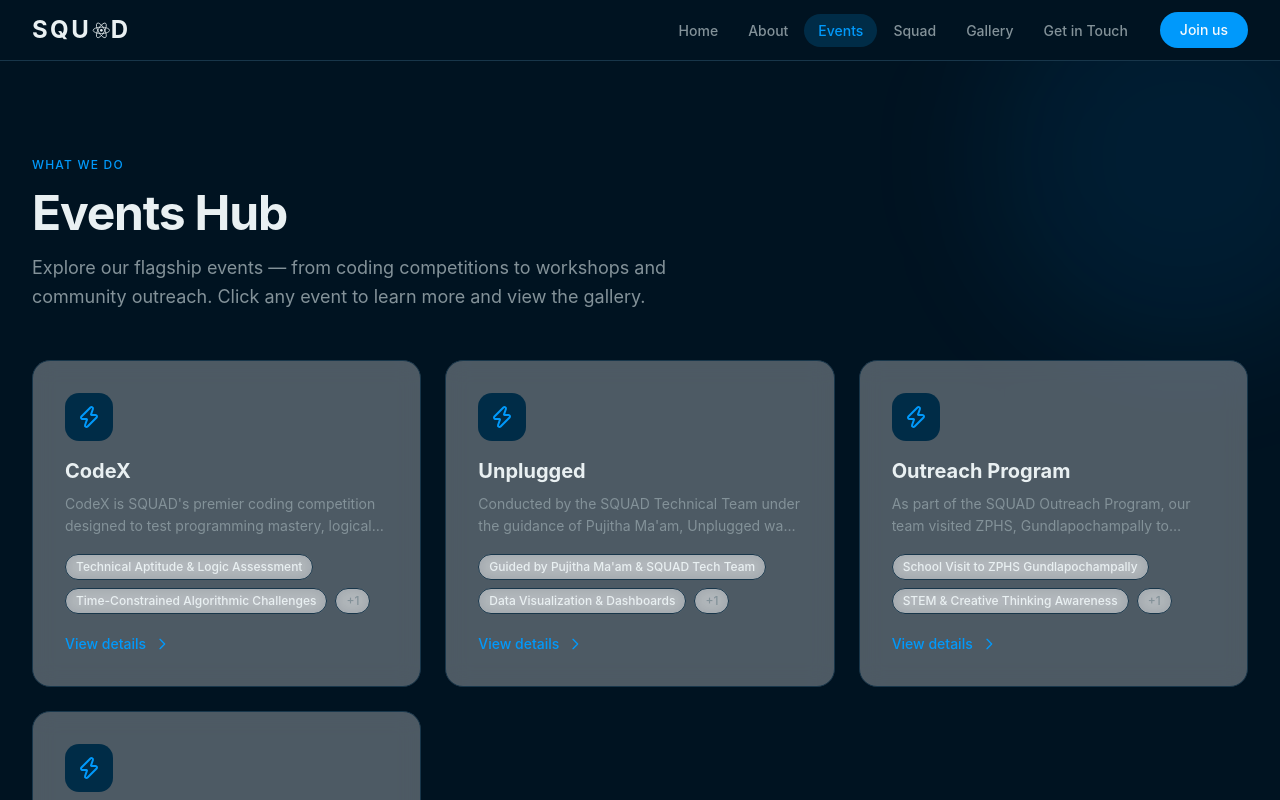
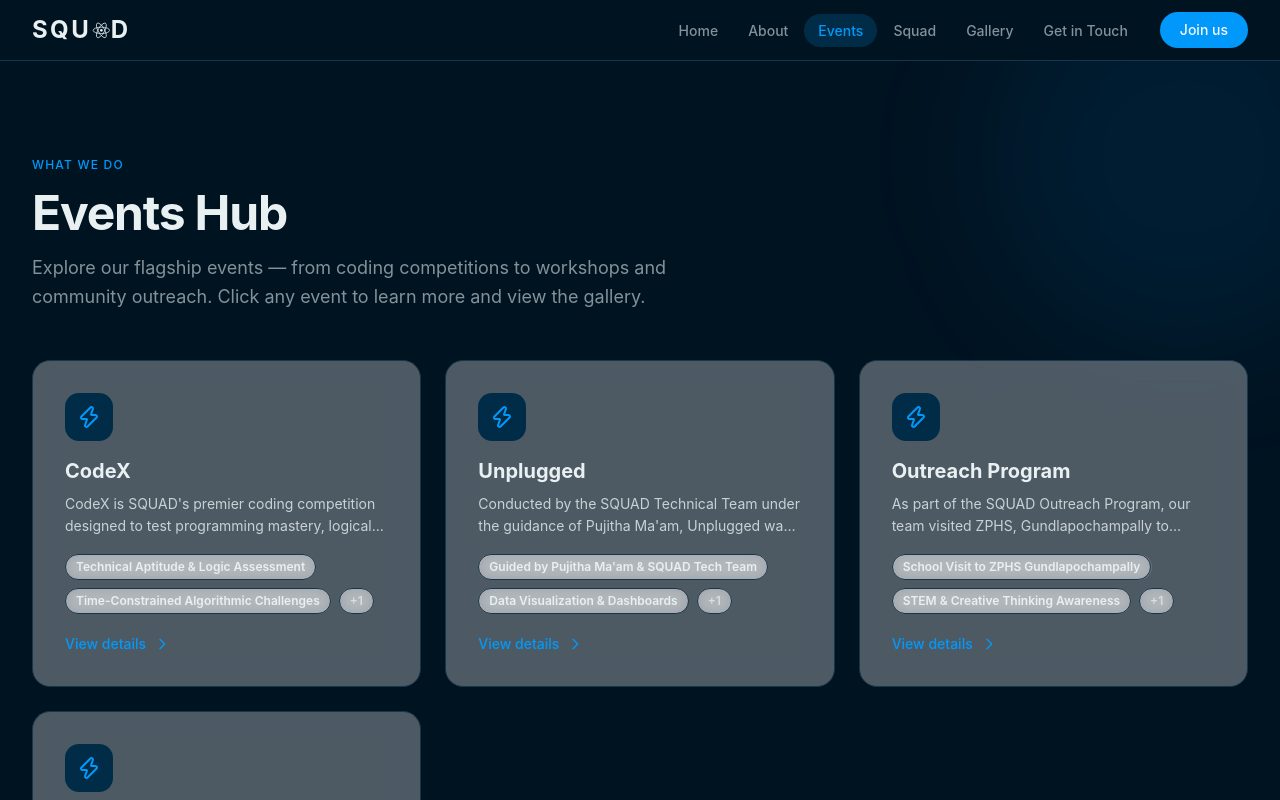
Before and after one commit to kolli-dhanush-reddy/squad-mlrit, a Next.js app: page /events in a window 1280 px wide. Shown: the top 800 px of the page. Built offline with nearby package versions, Linux system fonts and the light colour scheme.

Commit message:
events: improve text readability, keep original design intact

```diff
--- a/components/pages/events-hub.tsx
+++ b/components/pages/events-hub.tsx
@@ -56,20 +56,20 @@ export function EventsHub() {
                 <h3 className="mb-2 font-display text-xl font-bold text-foreground transition-colors group-hover:text-primary">
                   {EVENTS[key].title}
                 </h3>
-                <p className="mb-4 line-clamp-2 text-sm leading-relaxed text-muted-foreground">
+                <p className="mb-4 line-clamp-2 text-sm leading-relaxed text-foreground/80">
                   {EVENTS[key].description}
                 </p>
                 <div className="flex flex-wrap gap-2">
                   {EVENTS[key].highlights.slice(0, 2).map((h) => (
                     <span
                       key={h}
-                      className="rounded-full border border-border bg-white/40 backdrop-blur-sm px-2.5 py-1 text-xs font-medium text-foreground"
+                      className="rounded-full border border-border bg-white/40 backdrop-blur-sm px-2.5 py-1 text-xs font-semibold text-foreground"
                     >
                       {h}
                     </span>
                   ))}
                   {EVENTS[key].highlights.length > 2 && (
-                    <span className="rounded-full border border-border bg-white/40 backdrop-blur-sm px-2.5 py-1 text-xs font-medium text-muted-foreground">
+                    <span className="rounded-full border border-border bg-white/40 backdrop-blur-sm px-2.5 py-1 text-xs font-semibold text-foreground/70">
                       +{EVENTS[key].highlights.length - 2}
                     </span>
                   )}
@@ -140,7 +140,7 @@ function EventModal({
             <h2 className="mb-4 font-display text-3xl font-bold tracking-tight text-foreground sm:text-4xl">
               {event.title}
             </h2>
-            <p className="max-w-3xl text-pretty text-base leading-relaxed text-muted-foreground">
+            <p className="max-w-3xl text-pretty text-base leading-relaxed text-foreground/80">
               {event.description}
             </p>
           </motion.div>
```
